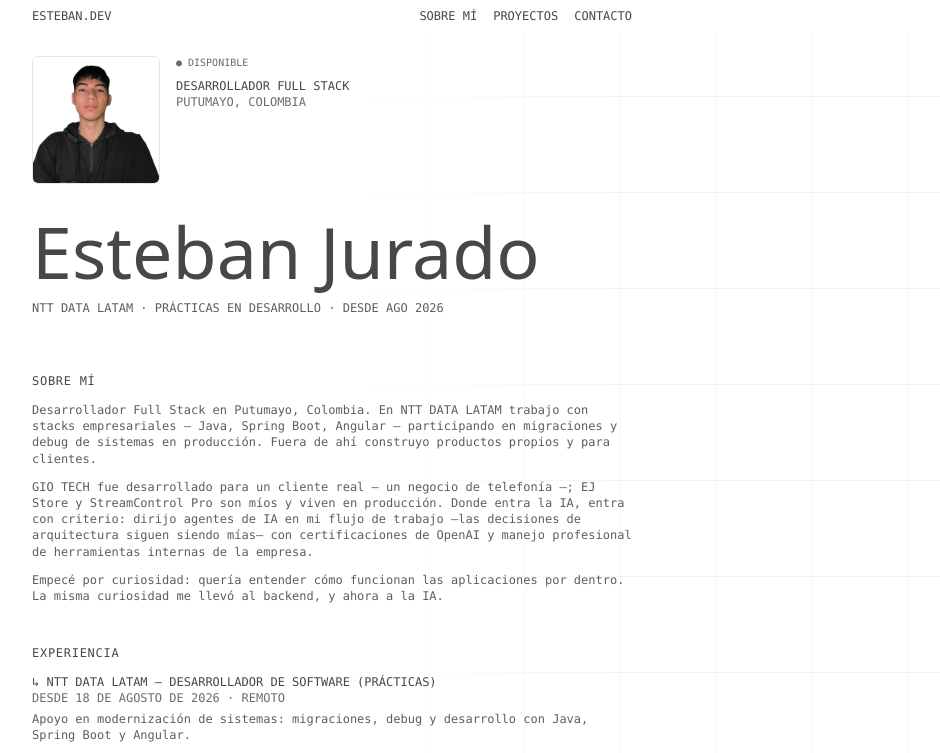
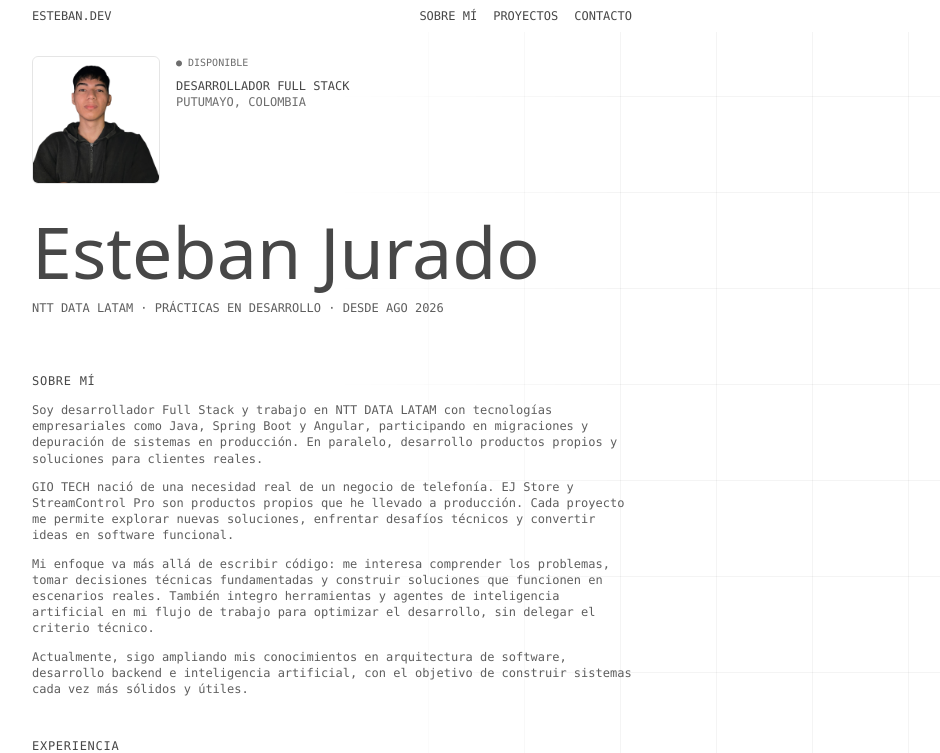
Before and after one commit to Est3banj/portafolio-esteban, a React (Vite) app in the folder portafolio/: page / in a window 1280 px wide. Shown: the top 753 px of the page, without its empty margins (308-1248 px from the left). Built offline with nearby package versions, Linux system fonts and the light colour scheme.

Commit message:
content: update about copy from owner

```diff
--- a/portafolio/src/components/features/About.jsx
+++ b/portafolio/src/components/features/About.jsx
@@ -5,23 +5,30 @@ const About = () => {
         <h2 className="label">SOBRE MÍ</h2>
         <div className="mt-3 space-y-3 text-ink-2">
           <p>
-            Desarrollador Full Stack en Putumayo, Colombia. En NTT DATA LATAM
-            trabajo con stacks empresariales — Java, Spring Boot, Angular —
-            participando en migraciones y debug de sistemas en producción. Fuera
-            de ahí construyo productos propios y para clientes.
+            Soy desarrollador Full Stack y trabajo en NTT DATA LATAM con
+            tecnologías empresariales como Java, Spring Boot y Angular,
+            participando en migraciones y depuración de sistemas en producción.
+            En paralelo, desarrollo productos propios y soluciones para clientes
+            reales.
           </p>
           <p>
-            GIO TECH fue desarrollado para un cliente real — un negocio de
-            telefonía —; EJ Store y StreamControl Pro son míos y viven en
-            producción. Donde entra la IA, entra con criterio: dirijo agentes de
-            IA en mi flujo de trabajo —las decisiones de arquitectura siguen
-            siendo mías— con certificaciones de OpenAI y manejo profesional de
-            herramientas internas de la empresa.
+            GIO TECH nació de una necesidad real de un negocio de telefonía. EJ
+            Store y StreamControl Pro son productos propios que he llevado a
+            producción. Cada proyecto me permite explorar nuevas soluciones,
+            enfrentar desafíos técnicos y convertir ideas en software funcional.
           </p>
           <p>
-            Empecé por curiosidad: quería entender cómo funcionan las
-            aplicaciones por dentro. La misma curiosidad me llevó al backend, y
-            ahora a la IA.
+            Mi enfoque va más allá de escribir código: me interesa comprender
+            los problemas, tomar decisiones técnicas fundamentadas y construir
+            soluciones que funcionen en escenarios reales. También integro
+            herramientas y agentes de inteligencia artificial en mi flujo de
+            trabajo para optimizar el desarrollo, sin delegar el criterio
+            técnico.
+          </p>
+          <p>
+            Actualmente, sigo ampliando mis conocimientos en arquitectura de
+            software, desarrollo backend e inteligencia artificial, con el
+            objetivo de construir sistemas cada vez más sólidos y útiles.
           </p>
         </div>
 
```
